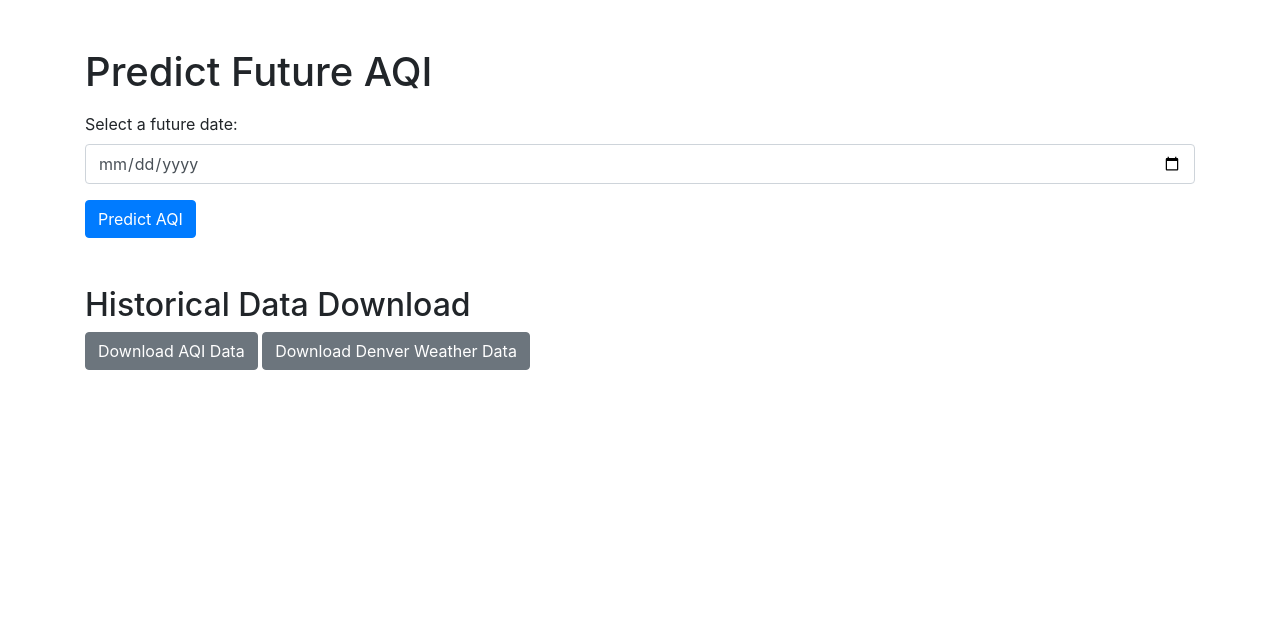
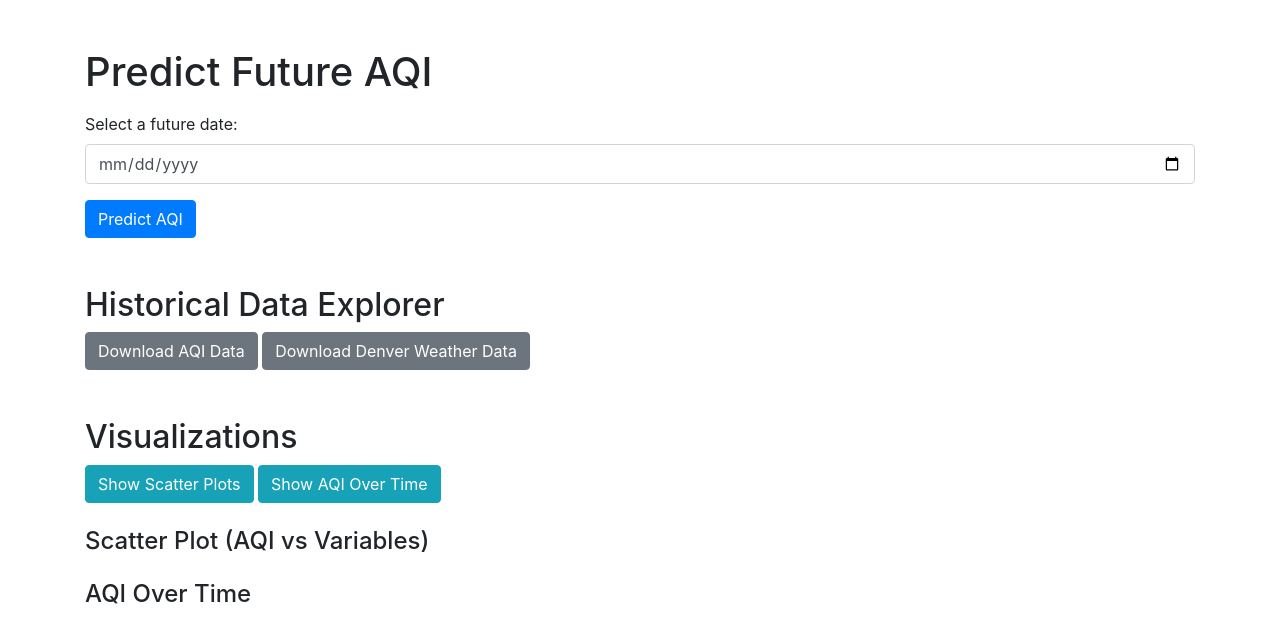
Before and after one commit to cberg5/DenverAQIPrediction, a Flask app: page / in a window 1280 px wide. Shown: the top 643 px of the page. Run offline with Flask 3, Linux system fonts and the light colour scheme; parts of the project's set-up code (start-up, migrations or seed data) failed here and were passed over; some libraries are stand-ins or nearby versions.

Commit message:
added visualization buttons

```diff
--- a/web_app/routes.py
+++ b/web_app/routes.py
@@ -2,6 +2,8 @@ from flask import Blueprint, render_template, request, jsonify, send_file
 import joblib
 import pandas as pd
 import numpy as np
+import seaborn as sns
+import matplotlib.pyplot as plt
 from datetime import datetime
 import io
 import os
@@ -171,3 +173,87 @@ def download_weather_data():
     except Exception as e:
         print(f"Error downloading weather data: {e}")
         return jsonify({"error": "Failed to download weather data"}), 500
+
+
+# Route to plot scatter plots and return the image
+@main.route('/plot_scatter', methods=['GET'])
+def plot_scatter_route():
+    try:
+        df = load_csv_from_gcs(bucket_name, historical_data_file_path)
+        df['datetime'] = pd.to_datetime(df['datetime'])
+
+        # Clean non-numeric columns for plotting
+        df = clean_non_numeric(df)
+
+        # Generate scatter plots
+        img = plot_scatter(df)
+
+        return send_file(img, mimetype='image/png')
+    except Exception as e:
+        print(f"Error generating scatter plot: {e}")
+        return jsonify({"error": "Failed to generate scatter plot"}), 500
+
+
+# Route to plot AQI over time and return the image
+@main.route('/plot_aqi_over_time', methods=['GET'])
+def plot_aqi_over_time_route():
+    try:
+        df = load_csv_from_gcs(bucket_name, historical_data_file_path)
+        df['datetime'] = pd.to_datetime(df['datetime'])
+
+        # Clean non-numeric columns for plotting
+        df = clean_non_numeric(df)
+
+        # Generate AQI over time plot
+        img = plot_aqi_over_time(df)
+
+        return send_file(img, mimetype='image/png')
+    except Exception as e:
+        print(f"Error generating AQI over time plot: {e}")
+        return jsonify({"error": "Failed to generate AQI over time plot"}), 500
+
+
+# Function to clean non-numeric columns for plotting
+def clean_non_numeric(df):
+    df['AQI Value'] = pd.to_numeric(df['AQI Value'], errors='coerce')
+
+    variables_to_plot = ['temp_mean', 'humidity_mean', 'wind_speed_mean', 'pressure_mean', 'clouds_all_mean']
+    for var in variables_to_plot:
+        df[var] = pd.to_numeric(df[var], errors='coerce')
+
+    df.dropna(subset=['AQI Value'] + variables_to_plot, inplace=True)
+    return df
+
+
+# Function to plot scatter plots and return as BytesIO image
+def plot_scatter(df):
+    variables_to_plot = ['temp_mean', 'humidity_mean', 'wind_speed_mean', 'pressure_mean', 'clouds_all_mean']
+    img_stream = io.BytesIO()
+
+    for var in variables_to_plot:
+        plt.figure(figsize=(10, 6))
+        sns.regplot(x=df[var], y=df['AQI Value'], scatter_kws={'alpha': 0.3}, line_kws={"color": "red"})
+        plt.title(f'AQI vs {var}')
+        plt.xlabel(var)
+        plt.ylabel('AQI Value')
+
+        plt.savefig(img_stream, format='png')
+        img_stream.seek(0)
+
+    return img_stream
+
+
+# Function to plot AQI over time and return as BytesIO image
+def plot_aqi_over_time(df):
+    img_stream = io.BytesIO()
+
+    plt.figure(figsize=(12, 6))
+    sns.lineplot(x='datetime', y='AQI Value', data=df, color='blue')
+    plt.title('AQI Over Time')
+    plt.xlabel('Date')
+    plt.ylabel('AQI Value')
+
+    plt.savefig(img_stream, format='png')
+    img_stream.seek(0)
+
+    return img_stream
--- a/web_app/templates/index.html
+++ b/web_app/templates/index.html
@@ -20,20 +20,34 @@
 
         <!-- New buttons for downloading data -->
         <div class="mt-5">
-            <h2>Historical Data Download</h2>
+            <h2>Historical Data Explorer</h2>
             <button id="download-aqi-data" class="btn btn-secondary">Download AQI Data</button>
             <button id="download-weather-data" class="btn btn-secondary">Download Denver Weather Data</button>
         </div>
 
-        <!-- Divs to display the prediction result -->
-        <div id="aqi-data" class="mt-4"></div>
-        <div id="weather-data" class="mt-4"></div>
+        <!-- Buttons to trigger visualizations -->
+        <div class="mt-5">
+            <h2>Visualizations</h2>
+            <button id="show-scatter-plot" class="btn btn-info">Show Scatter Plots</button>
+            <button id="show-aqi-time-plot" class="btn btn-info">Show AQI Over Time</button>
+        </div>
+
+        <!-- Divs to display the visualizations -->
+        <div id="scatter-plot" class="mt-4">
+            <h4>Scatter Plot (AQI vs Variables)</h4>
+            <img id="scatter-plot-img" style="max-width: 100%; display: none;" />
+        </div>
+
+        <div id="aqi-time-plot" class="mt-4">
+            <h4>AQI Over Time</h4>
+            <img id="aqi-time-plot-img" style="max-width: 100%; display: none;" />
+        </div>
     </div>
 
     <script src="https://code.jquery.com/jquery-3.3.1.min.js"></script>
     <script>
         $(document).ready(function() {
-            // Prediction form submission
+            // Prediction form
             $('#aqi-form').on('submit', function(e) {
                 e.preventDefault();
                 let selected_date = $('#selected_date').val();
@@ -56,6 +70,16 @@
             $('#download-weather-data').on('click', function() {
                 window.open('/download_weather_data', '_blank');
             });
+
+            // Load scatter plot
+            $('#show-scatter-plot').on('click', function() {
+                $('#scatter-plot-img').attr('src', '/plot_scatter').show();
+            });
+
+            // Load AQI over time plot
+            $('#show-aqi-time-plot').on('click', function() {
+                $('#aqi-time-plot-img').attr('src', '/plot_aqi_over_time').show();
+            });
         });
     </script>
 </body>
```
